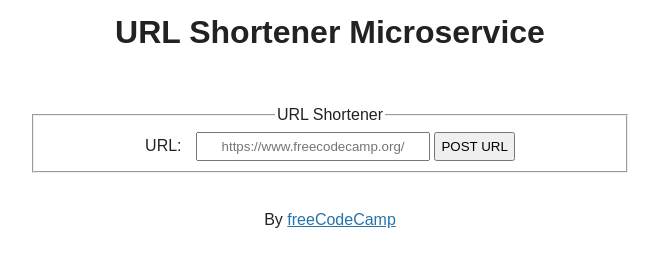
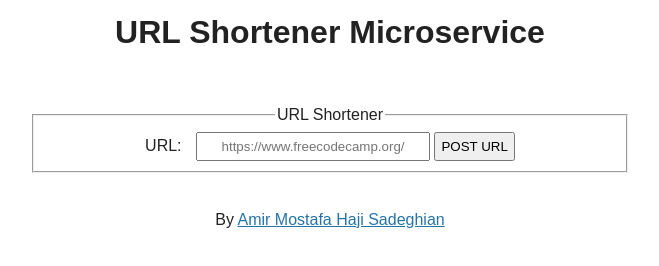
Before and after one commit to amir-mostafa-hs/freecodecamp-courses, a website: page Back End Development and APIs/URL Shortener Microservice/views/index.html in a window 1280 px wide. Shown: the whole page, without its empty margins (310-969 px from the left). Drawn offline with Linux system fonts and the light colour scheme.

Commit message:
edit index html

```diff
--- a/Back End Development and APIs/URL Shortener Microservice/views/index.html
+++ b/Back End Development and APIs/URL Shortener Microservice/views/index.html
@@ -3,11 +3,7 @@
 <html>
   <head>
     <title>URL Shortener Microservice | freeCodeCamp.org</title>
-    <link
-      rel="icon"
-      type="image/png"
-      href="https://cdn.freecodecamp.org/universal/favicons/favicon-16x16.png"
-    />
+    <link rel="icon" type="image/png" href="https://cdn.freecodecamp.org/universal/favicons/favicon-16x16.png" />
     <link href="/public/style.css" rel="stylesheet" type="text/css" />
   </head>
 
@@ -26,7 +22,7 @@
       </section>
     </main>
     <footer>
-      <p>By <a href="https://www.freecodecamp.org/">freeCodeCamp</a></p>
+      <p>By <a href="https://www.amir-mostafa-haji-sadeghian.ir/">Amir Mostafa Haji Sadeghian</a></p>
     </footer>
   </body>
 </html>
```
